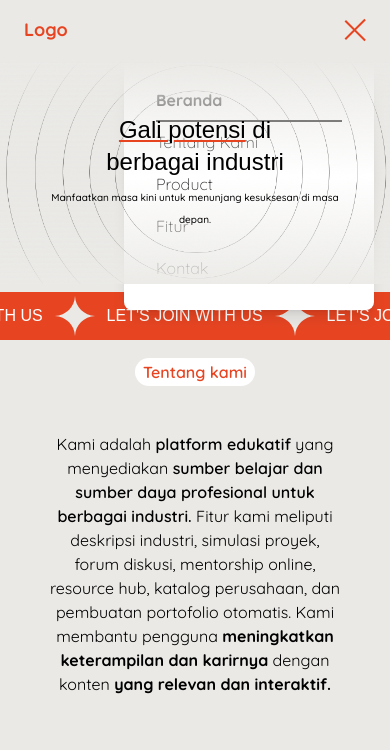
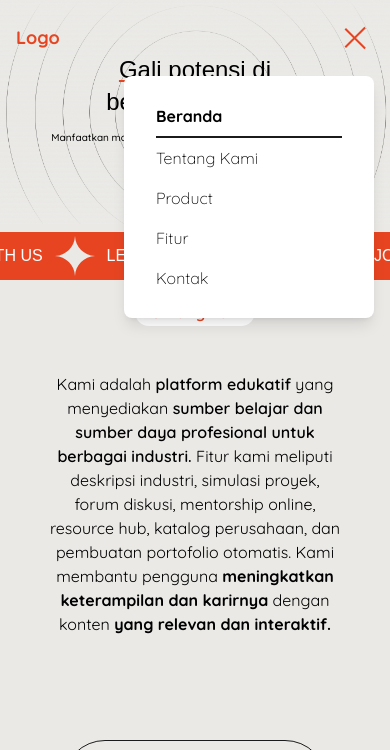
Before and after one commit to tiswan14/triaz-dev, a website: page index.html in a window 390 px wide. Both pictures are taken after a click on the button 360 px from the left and 30 px from the top of the page. Shown: the top 750 px of the page. Drawn offline with nearby package versions, Linux system fonts and the light colour scheme; a web font is replaced by a local one.

Commit message:
Menyelesaikan Homepage

```diff
--- a/index.html
+++ b/index.html
@@ -7,6 +7,9 @@
   <meta name="viewport" content="width=device-width, initial-scale=1.0" />
   <title>Triaz</title>
   <link rel="stylesheet" href="./src/output.css" />
+  <!-- AOS -->
+  <link rel="stylesheet" href="https://unpkg.com/aos@next/dist/aos.css" />
+  <!-- AOS -->
 
 
   <!--Awal  Font -->
@@ -24,76 +27,38 @@
 
 <body>
   <!-- Navbar -->
-  <header class="bg-transparent top-0 left-0 w-full flex items-center z-10">
-    <div class="container mx-auto">
+  <header class="bg-transparent absolute top-0 left-0 w-full flex items-center z-10">
+    <div class="container">
       <div class="flex items-center justify-between relative">
-        <div class="px-6">
-          <a
-            href="#home"
-            class="font-bold text-lg text-triatry block py-4 md:text-2xl"
-          >
-            Logo
-          </a>
+        <div class="px-4">
+          <a href="#home" class="font-bold text-lg text-triatry block py-6"> Logo</a>
         </div>
-        <div class="flex items-center px-4 sm:px-0">
-          <button
-            id="hamburger"
-            name="hamburger"
-            type="button"
-            class="block md:hidden"
-          >
-            <span
-              class="hamburger-line block transition duration-300 ease-in-out origin-top-left"
-            ></span>
-            <span
-              class="hamburger-line block transition duration-300 ease-in-out"
-            ></span>
-            <span
-              class="hamburger-line block transition duration-300 ease-in-out origin-bottom-left"
-            ></span>
+        <div class="flex items-center px-4">
+          <button id="hamburger" name="hamburger" type="button" class="block absolute right-4 lg:hidden">
+            <span class="hamburger-line transition duration-300 ease-in-out origin-top-left"></span>
+            <span class="hamburger-line transition duration-300 ease-in-out"></span>
+            <span class="hamburger-line transition duration-300 ease-in-out origin-bottom-left"></span>
           </button>
 
-          <nav
-            id="navMenu"
-            class="hidden absolute py-5 bg-white shadow-lg rounded-lg max-w-[250px] w-full right-4 top-full md:block md:static md:bg-transparent md:max-w-full md:shadow-none md:rounded-none"
-          >
-            <ul class="block md:flex">
+          <nav id="navMenu"
+            class="hidden absolute py-5 bg-white shadow-lg rounded-lg max-w-[250px] w-full right-4 top-full lg:block lg:static lg:bg-transparent lg:max-w-full lg:shadow-none lg:rounded-none">
+            <ul class="block lg:flex ">
               <li class="group">
-                <a
-                  class="font-bold border-b-2 border-nav transition-all"
-                  href="index.html"
-                  >Beranda</a
-                >
+                <a href="#"
+                  class="text-base font-bold border-b-2 border-nav transition-all text-black py-2 mx-8  flex group-hover:text-triatry">Beranda</a>
               </li>
               <li class="group">
-                <a
-                  class="border-b-2 border-transparent hover:border-nav transition-all"
-                  href="tentangkami.html"
-                  >Tentang Kami</a
-                >
+                <a href="#" class="text-base text-black py-2 mx-8 flex group-hover:text-triatry">Tentang
+                  Kami</a>
               </li>
               <li class="group">
-                <a
-                  class="border-b-2 border-transparent hover:border-nav transition-all"
-                  href="product.html"
-                  >Product</a
-                >
+                <a href="#" class="text-base text-black py-2 mx-8 flex group-hover:text-triatry">Product</a>
               </li>
               <li class="group">
-
-                <a
-                  class="border-b-2 border-transparent hover:border-nav transition-all"
-                  href="fiturungulan.html
-                "
-                  >Fitur</a
-                >
+                <a href="#" class="text-base text-black py-2 mx-8 flex group-hover:text-triatry">Fitur</a>
               </li>
               <li class="group">
-                <a
-                  class="border-b-2 border-transparent hover:border-nav transition-all"
-                  href="kontak.html"
-                  >Kontak</a
-                >
+                <a href="#" class="text-base text-black py-2 mx-8 flex group-hover:text-triatry">Kontak</a>
               </li>
             </ul>
           </nav>
@@ -119,44 +84,10 @@
         </div>
       </div>
 
-      <!-- Awal Icons -->
-      <!-- <img src="./img/HTML.png" alt="" class="relative w-6 -top-16 -right-80  md:w-10 md:right-[-800px] md:top-[-100px]" >
-      <img src="./img/akutansi.png" alt="" class="relative w-6 -top-60 -right-80 md:w-10 md:right-[-700px] md:top-[-250px]" >
-      <img src="./img/hukum.png" alt="" class="relative w-6 -top-48 -right-14 md:w-10 -r" >
-      <img src="./img/uiux.png" alt="" class="relative w-6 -top-28 -right-16 md:w-10 -r" >
-  -->
-
-      <!-- Akhir Icons -->
     </div>
   </div>
 
-  <!-- Awal Jumbotron -->
-  <!-- <div class="max-w-full h-72 border-2 border-slate-500 flex items-center justify-center overflow-hidden "> -->
-  <!-- Awal Icons icons -->
-  <!-- <img src="./img/C++.png" alt="" class="absolute right-10">
-    <img src="./img/HTML.png" alt="" class="absolute left-10 top-8"> -->
-  <!-- Akhir Icons icons -->
-  <!-- <h1 class="absolute -mt-14 whitespace-pre-line text-3xl text-center font-delta "><span
-        class="underline decoration-triatry ">Gali potensi</span> di
-      berbagai industri
-    </h1>
-    <div class="absolute text-lg mt-[80px]"><span class="text-[10px] font-bold">Manfaatkan masa kini untuk menunjang
-        kesuksesan di masa depan.</span></div>
-
-    <div class="h-96 w-96 border-2 border-slate-400 rounded-full flex items-center justify-center">
-      <div class="h-[300px] w-[300px] border-2 border-slate-400 rounded-full flex items-center justify-center">
-        <div class="h-[200px] w-[200px] border-2 border-slate-400 rounded-full flex items-center justify-center">
-          <div class="h-[100px] w-[100px] border-2 border-slate-400 rounded-full"></div>
-        </div>
-      </div>
-    </div>
-  </div>
-  </div>
-  </div>
-  </div>
-  </div>
-  </div> -->
-  </div>
+  <!-- </div> -->
   <!-- Akhir Jumbotron -->
 
 
@@ -166,8 +97,7 @@
   <main>
     <div
       class="container flex items-center justify-center gap-3 max-w-3xl mx-auto bg-triatry mt-2 py-1 md:py-2 text-lightf font-delta text-base md:text-xl lg:text-2xl overflow-x-hidden md:max-w-full"
-      style="white-space: nowrap;"
-    >
+      style="white-space: nowrap;">
       <section class="flex-shrink-0 min-w-0">
         <h1 class="truncate">JOIN WITH US</h1>
       </section>
@@ -210,7 +140,7 @@
         <a href="" class="bg-lightf text-triatry w-36 py-1 px-2 rounded-2xl mx-auto font-semibold text-md">
           Tentang kami
         </a><br>
-      <div class="p-12 lg:mx-14">
+        <div class="p-12 lg:mx-14" data-aos="fade-up">
           <p class="text-base sm:text-sm md:text-lg">
             Kami adalah <span class="font-semibold">platform edukatif</span> yang
             menyediakan
@@ -243,7 +173,7 @@
 
 
     <!-- Awal fitur -->
-    <div class="container mt-44 block mx-auto text-center md:justify-center">
+    <div class="container mt-44 block mx-auto text-center md:justify-center" data-aos="zoom-in-up">
       <h1 class="mb-4 text-2xl font-quicksand font-bold lg:text-4xl"><span class="bg-triatry text-white px-2">Apa saja
           fitur</span>
         yang kami <br> berikan?</h1>
@@ -252,7 +182,8 @@
       <div class="md:flex md:items-center md:justify-center lg:flex lg:items-center lg:justify-center">
         <!-- Bagian Gambar -->
         <div
-          class="bg-slate-600 rounded-full overflow-hidden mx-auto my-4 lg:mx-4 md:mx-9 lg:w-[12rem] lg:h-[12rem] w-40 h-40 h-fitur">
+          class="bg-slate-600 rounded-full overflow-hidden mx-auto my-4 lg:mx-4 md:mx-9 lg:w-[12rem] lg:h-[12rem] w-40 h-40 h-fitur"
+          data-aos="zoom-in">
           <img src="./img/fitur.jpg" alt="" class="w-full h-full object-cover rounded-full">
         </div>
 
@@ -260,26 +191,30 @@
         <div
           class="flex flex-col mt-10 pr-6 items-center p-7 lg:mt-0 lg:pr-0 lg:items-center lg:grid lg:grid-cols-2 lg:gap-4">
           <a href=""
-            class="bg-white py-4 w-full max-w-sm rounded-3xl font-bold shadow-lg text-center flex items-center mb-4 lg:mb-0 lg:ml-9 h-fitur">
+            class="bg-white py-4 w-full max-w-sm rounded-3xl font-bold shadow-lg text-center flex items-center mb-4 lg:mb-0 lg:ml-9 h-fitur"
+            data-aos="zoom-in-right">
             <div class="ml-5"><img src="./img/fleksibel.png" alt="Logo"></div>
             <span class="block ml-12 lg:ml-5">Akses Fleksibel<br><span class="text-[12px] font-normal">Buka kapan saja
                 dan dimana saja</span></span>
           </a>
 
           <a href=""
-            class="bg-white py-4 w-full max-w-sm rounded-3xl font-bold shadow-lg text-center flex items-center mb-4 lg:mb-0 lg:ml-9 h-fitur">
+            class="bg-white py-4 w-full max-w-sm rounded-3xl font-bold shadow-lg text-center flex items-center mb-4 lg:mb-0 lg:ml-9 h-fitur"
+            data-aos="zoom-in-left">
             <div class="ml-5"><img src="./img/materi.png" alt="Logo"></div>
             <span class="block ml-12 lg:ml-7">Materi Berkualitas<br><span class="text-[12px] font-normal">Dirancang oleh
                 para ahlinya</span></span>
           </a>
           <a href=""
-            class="bg-white py-4 w-full max-w-sm rounded-3xl font-bold shadow-lg text-center flex items-center mb-4 lg:mb-0 h-fitur">
+            class="bg-white py-4 w-full max-w-sm rounded-3xl font-bold shadow-lg text-center flex items-center mb-4 lg:mb-0 h-fitur"
+            data-aos="zoom-in-right">
             <div class="ml-5"><img src="./img/mentorsip.png" alt="Logo"></div>
             <span class="block ml-12 lg:ml-4">Mentorship Online<br><span class="text-[12px] font-normal">Dapatkan
                 bimbingan professional</span></span>
           </a>
           <a href=""
-            class="bg-white py-4 w-full max-w-sm rounded-3xl font-bold shadow-lg text-center flex items-center mb-4 lg:mb-0 h-fitur">
+            class="bg-white py-4 w-full max-w-sm rounded-3xl font-bold shadow-lg text-center flex items-center mb-4 lg:mb-0 h-fitur"
+            data-aos="zoom-in-left">
             <div class="ml-5"><img src="./img/Frame 4.png" alt="Logo"></div>
             <span class="block ml-12 lg:ml-7">Sertifikat Resmi<br><span class="text-[12px] font-normal">Kumpulkan
                 sebanyak mungkin</span></span>
@@ -296,7 +231,7 @@
     <!-- Akhir Fitur -->
 
     <!-- Awal Footer -->
-    <div class="container bg-triatry mt-36 max-w-full pt-6 pb-2 py-11">
+    <div class="container bg-triatry mt-36 max-w-full pt-6 pb-2 py-11" data-aos="zoom-in-up">
       <section>
         <h1 class="font-delta text-white text-center text-sm mb-7 md:text-lg lg:text-2xl">Pelajari berbagai industri
           kami langsung <br>dari
@@ -309,26 +244,10 @@
     </div>
     <!-- Akhir Footer -->
 
-    <div class=" mt-20 p-6 flex">
-      <section>
-        <img src="./img/hero-tentangkami.png" alt="" class="max-w-40 ">
-        <h1 class="mr-auto text-left mt-2 text-sm font-semibold">Manfaatkan masa kini untuk menunjang kesuksesan dimasa
-          depan</h1>
-      </section>
-      <!-- Kanan -->
-      <section class="items-end bg-triatry h-[150px] w-60 ml-6 rounded-2xl">
-        <form action="" class="p-2">
-          <h1 class="text-white font-semibold ml-1 w-40 text-left">Kirim pesan.</h1>
-          <input type="text" class="w-40 pr-2 mt-1 rounded-lg pl-2 text-sm" placeholder="Nama">
-          <input type="email" class="w-40 pr-2 mt-1 rounded-lg pl-2 text-sm" placeholder="Alamat Email">
-          <input type="text" class="w-40 pr-2 mt-1 rounded-lg pl-2 text-sm" placeholder="Pesan">
-        </form>
-      </section>
 
-    </div>
     <div class="mb-60 mt-10">
       <h1 class="text-left ml-6 font-semibold">Follow Akun resmi kami:</h1>
-      <div class="flex ml-8">
+      <div class="flex ml-8" data-aos="fade-up" data-aos-duration="1000">
         <a href="" class="mr-6 mt-3"><img src="./img/Facebook.png" alt=""></a>
         <a href="" class="mr-6 mt-3"><img src="./img/Instagram.png" alt=""></a>
         <a href="" class="mr-6 mt-3"><img src="./img/Tik Tok.png" alt=""></a>
@@ -342,7 +261,10 @@
 
 
 
-
+    <script src="https://unpkg.com/aos@next/dist/aos.js"></script>
+    <script>
+      AOS.init();
+    </script>
     <script src="./js/index.js"></script>
 </body>
 
```
Also changed, not shown: src/output.css. Lines whose indentation alone changed are shown as unchanged.
